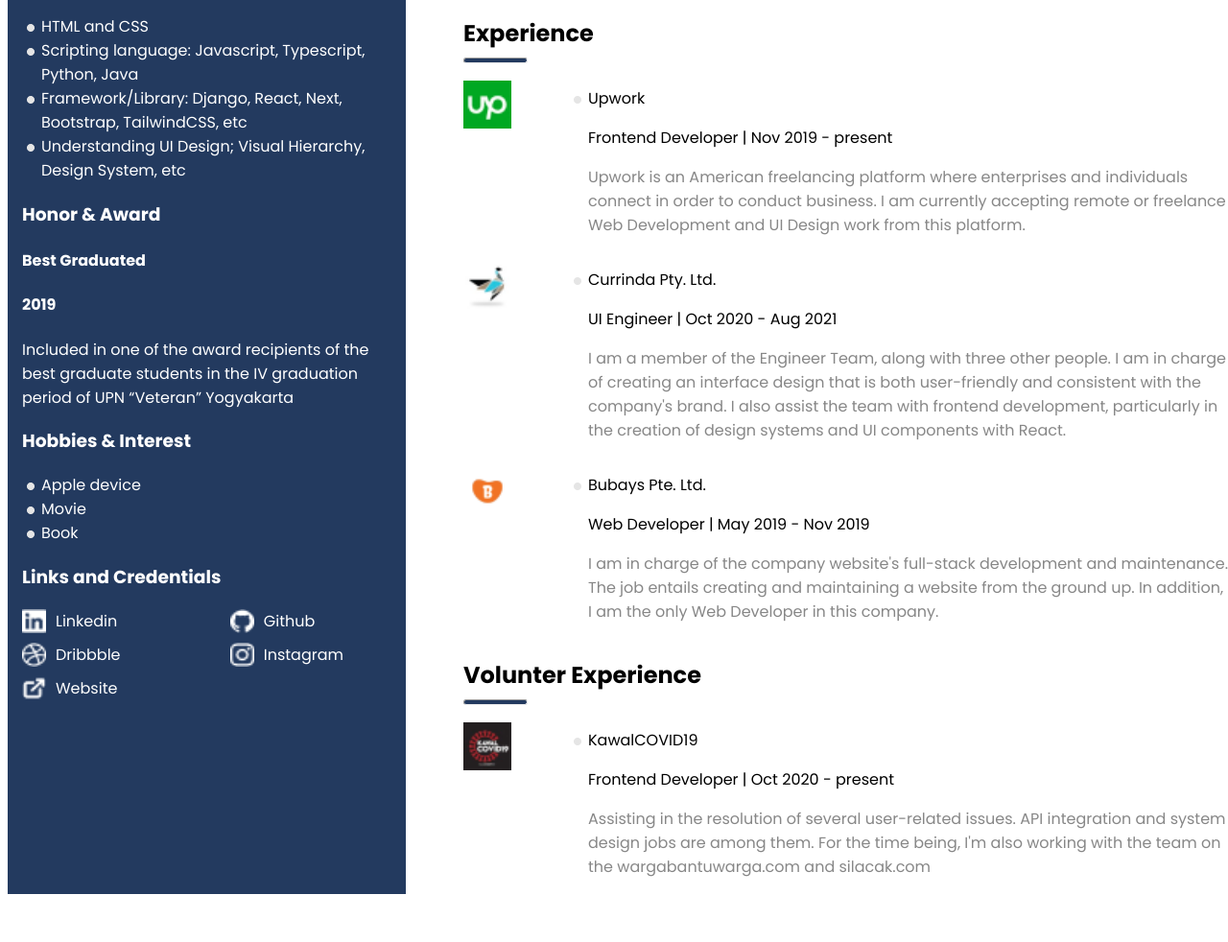
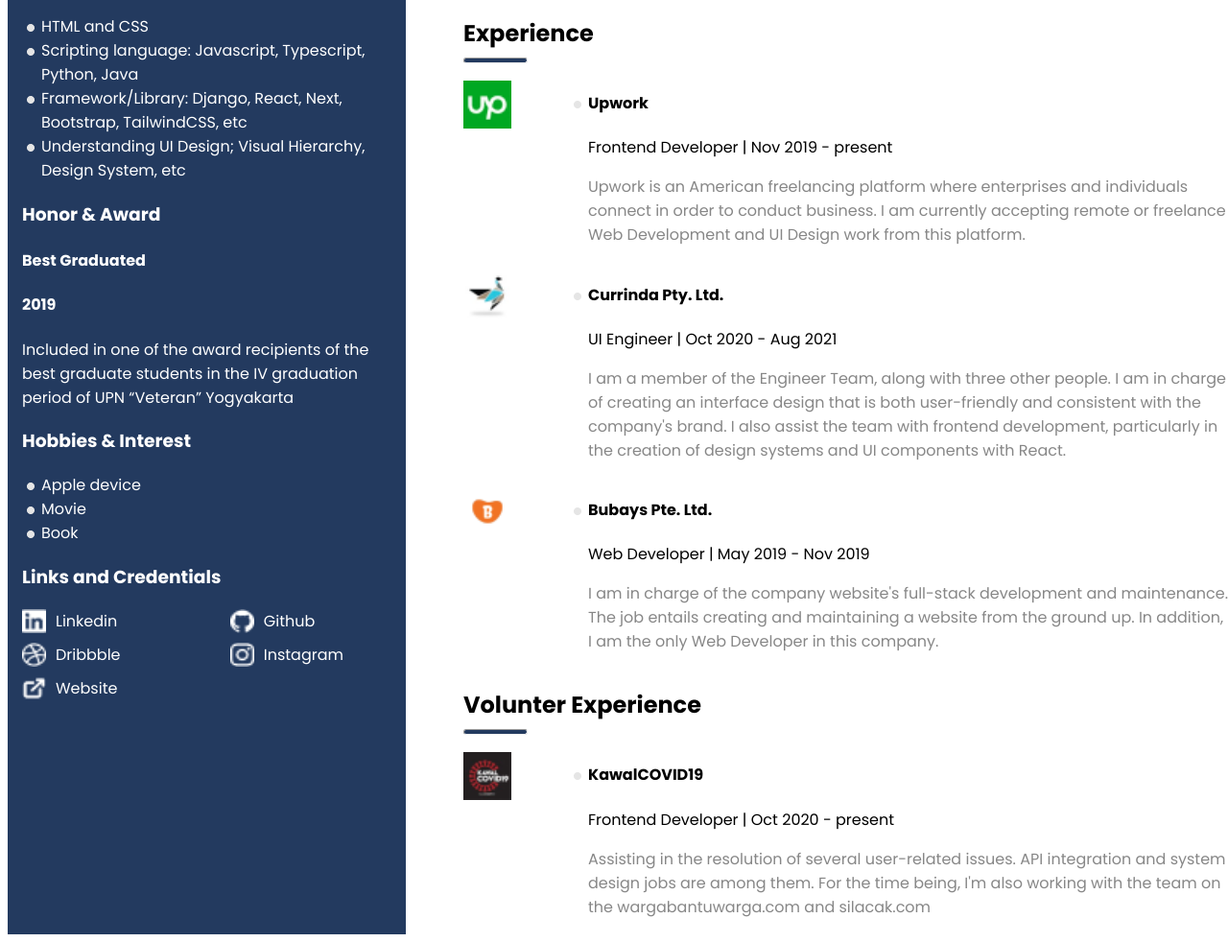
Before and after one commit to TheZeusAxe/Resume, a plain HTML site: page index.html in a window 1280 px wide. Shown: the part 537-1519 px from the top of the page at 96% size. Before the commit the page ends 1477 px from the top, so only its background shows below. Drawn offline with Linux system fonts and the light colour scheme.

Commit message:
Add files via upload

```diff
--- a/index.html
+++ b/index.html
@@ -118,7 +118,7 @@
                         </div>
                         <div class="job-information">
                         <ul>
-                            <li class="ex-item">Upwork</li>
+                            <li class="ex-item"><h4>Upwork</h4></li>
                         </ul>
                         <p>Frontend Developer | Nov 2019 - present</p>
                         <p class="main-information">Upwork is an American freelancing platform where enterprises and individuals connect in order to conduct business. I am currently accepting remote or freelance Web Development and UI Design work from this platform.</p>
@@ -130,7 +130,7 @@
                         </div>
                         <div class="job-information">
                             <ul>
-                            <li class="ex-item">Currinda Pty. Ltd.</li>
+                            <li class="ex-item"><h4>Currinda Pty. Ltd.</h4></li>
                             </ul>
                             <p>UI Engineer | Oct 2020 - Aug 2021</p>
                             <p class="main-information">I am a member of the Engineer Team, along with three other people. I am in charge of creating an interface design that is both user-friendly and consistent with the company's brand. I also assist the team with frontend development, particularly in the creation of design systems and UI components with React.</p>
@@ -142,7 +142,7 @@
                         </div>
                         <div class="job-information">
                         <ul>
-                            <li class="ex-item">Bubays Pte. Ltd.</li>
+                            <li class="ex-item"><h4>Bubays Pte. Ltd.</h4></li>
                         </ul>
                         <p>Web Developer | May 2019 - Nov 2019</p>
                         <p class="main-information">I am in charge of the company website's full-stack development and maintenance. The job entails creating and maintaining a website from the ground up. In addition, I am the only Web Developer in this company.</p>
@@ -159,7 +159,7 @@
                     </div>
                     <div class="job-information">
                     <ul>
-                        <li class="ex-item">KawalCOVID19</li>
+                        <li class="ex-item"><h4>KawalCOVID19</h4></li>
                     </ul>
                     <p>Frontend Developer | Oct 2020 - present</p>
                     <p class="main-information">Assisting in the resolution of several user-related issues. API integration and system design jobs are among them. For the time being, I'm also working with the team on the wargabantuwarga.com and silacak.com</p>
```
